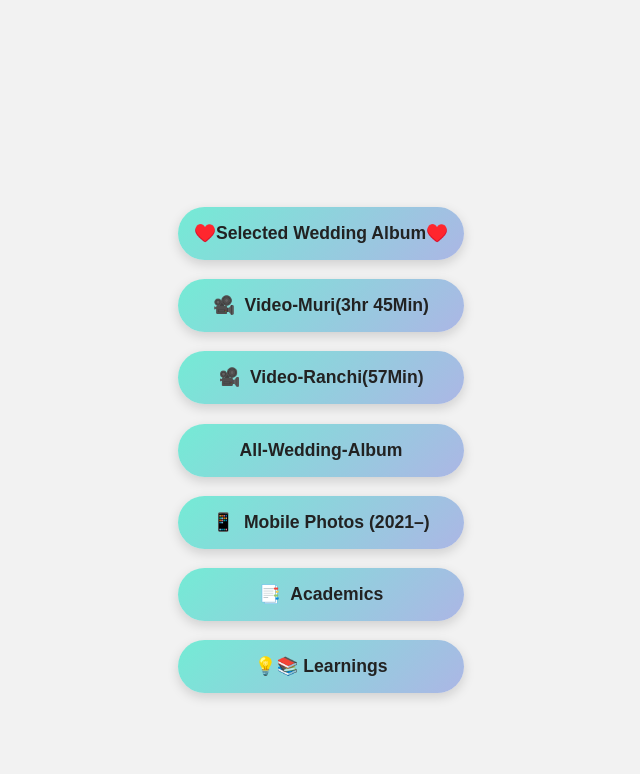
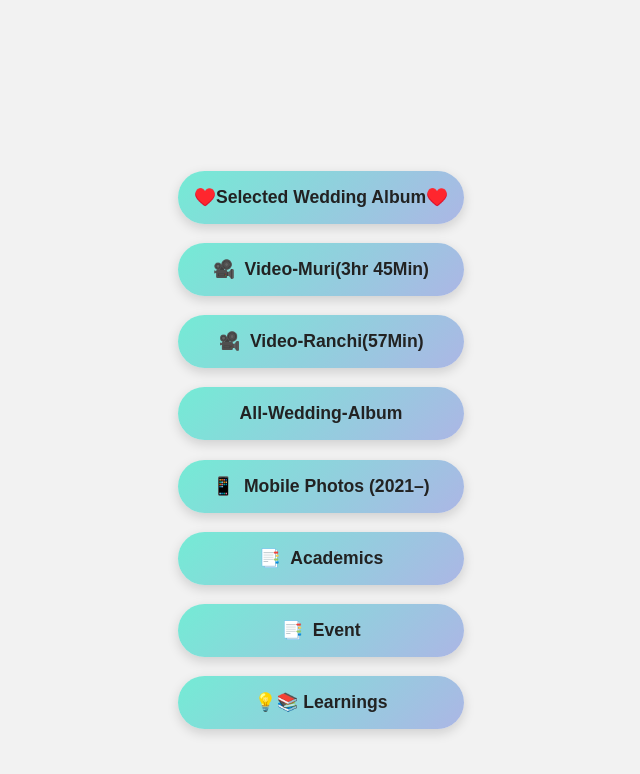
Before and after one commit to rajeshphy/Site, a Jekyll site: the page built from memories.md, in a window 1280 px wide. Shown: the top 774 px of the page, without its empty margins (319-959 px from the left). Built offline with Jekyll 4.4.1, drawn with Linux system fonts in a browser that asks for light colours.

Commit message:
Add button for Event link in memories.md

```diff
--- a/memories.md
+++ b/memories.md
@@ -23,6 +23,9 @@ permalink: /memories/
   <button onclick="openInNewTab('https://rajeshphy.github.io/Aca')">
     📑 <strong>Academics</strong>
   </button>
+  <button onclick="openInNewTab('https://rajeshphy.github.io/Event')">
+    📑 <strong>Event</strong>
+  </button>
   <button onclick="openInNewTab('https://rajeshphy.github.io/Learnings')">
     <strong>💡📚 Learnings</strong>
   </button>
```
